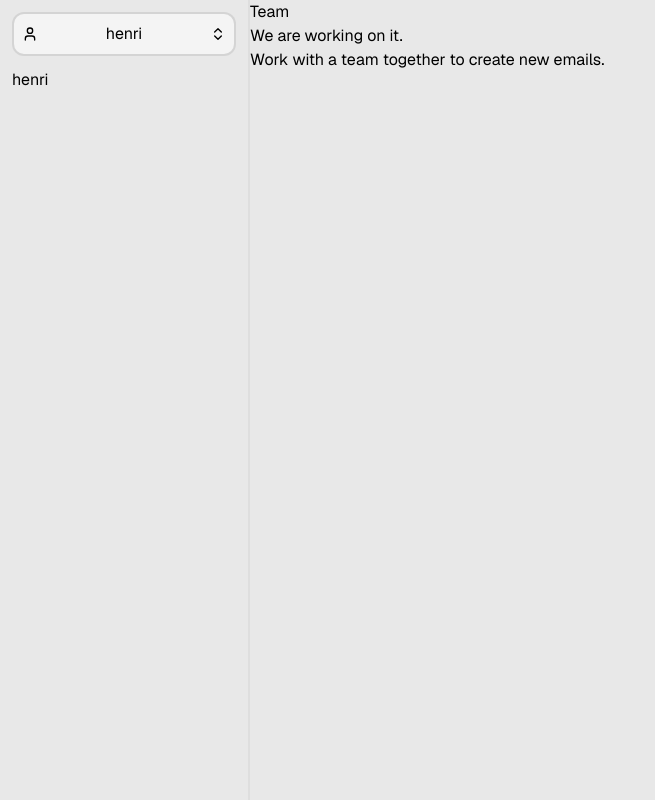
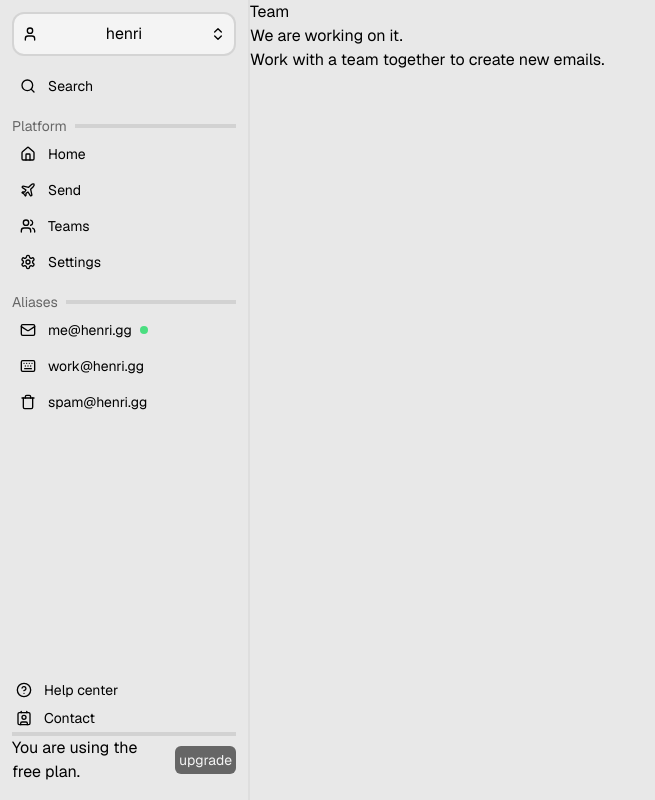
Before and after one commit to selfmail/selfmail, a Next.js app in the folder apps/dashboard/: page /team in a window 1280 px wide. Shown: the whole page, without its empty margins (0-655 px from the left). Built offline with nearby package versions, Linux system fonts and the light colour scheme.

Commit message:
added links to the sidebar

```diff
--- a/apps/dashboard/src/app/(dashboard)/analytics/page.tsx
+++ b/apps/dashboard/src/app/(dashboard)/analytics/page.tsx
@@ -1,3 +1,4 @@
+// FIXME: not a priority
 export default function Analytics() {
     return (
         <main className="min-h-screen bg-[#e8e8e8]">
--- a/apps/dashboard/src/app/(dashboard)/team/page.tsx
+++ b/apps/dashboard/src/app/(dashboard)/team/page.tsx
@@ -1,3 +1,4 @@
+// FIXME: not a priority
 export default function Team() {
     return (
         <main className="min-h-screen bg-[#e8e8e8]">
--- a/apps/dashboard/src/components/elements/sidebar.tsx
+++ b/apps/dashboard/src/components/elements/sidebar.tsx
@@ -1,20 +1,83 @@
 "use client"
 
-import { ChevronsUpDown, User } from "lucide-react"
+import { ChevronsUpDown, Contact, HelpCircle, Home, Keyboard, Mail, Plane, Search, Settings, Trash, User, Users } from "lucide-react"
 import Link from "next/link"
 
 export default function Sidebar() {
     return (
-        <div className="hidden fixed left-0 top-0 bottom-0 lg:block lg:w-[200px] xl:w-[250px] min-h-screen overflow-auto border-r-2 space-y-3 border-r-[#dddddddd]">
+        <div className="hidden fixed left-0 top-0 bottom-0 lg:flex lg:w-[200px] xl:w-[250px] min-h-screen overflow-auto border-r-2  border-r-[#dddddddd] flex-col justify-between">
+            <div className="space-y-3">
                 {/* The account switch */}
                 <div popoverTarget="account" className="border-2 mx-3 border-[#cccccccc] p-2 mt-3 bg-[#f4f4f4] rounded-xl flex justify-between items-center">
                     <User className="h-4 w-4" />
                     <p>henri</p>
                     <ChevronsUpDown className="h-4 w-4" />
                 </div>
+                <div className="flex flex-col mx-3">
+                    <div className="flex items-center p-2  cursor-pointer hover:bg-[#f4f4f4] rounded-xl" onClick={console.log}>
+                        <Search className="h-4 w-4 mr-3" />
+                        <span className="text-sm">Search</span>
+                    </div>
+                </div>
                 {/* The platform located links */}
                 <div className="flex flex-col mx-3">
-                <Link href="/henri">henri</Link>
+                    <div className="flex items-center">
+                        <span className="text-[#666666] text-sm">Platform</span>
+                        <hr className="border-2 border-[#cccccccc] w-full ml-2" />
+                    </div>
+                    <Link href="/" className="flex items-center p-2 w-full  hover:bg-[#f4f4f4] rounded-xl">
+                        <Home className="h-4 w-4 mr-3" />
+                        <span className="text-sm">Home</span>
+                    </Link>
+                    <Link href="/send" className="flex items-center p-2 w-full  hover:bg-[#f4f4f4] rounded-xl">
+                        <Plane className="h-4 w-4 mr-3" />
+                        <span className="text-sm">Send</span>
+                    </Link>
+                    <Link href="/team" className="flex items-center p-2 w-full  hover:bg-[#f4f4f4] rounded-xl">
+                        <Users className="h-4 w-4 mr-3" />
+                        <span className="text-sm">Teams</span>
+                    </Link>
+                    <Link href="/settings" className="flex items-center p-2 w-full  hover:bg-[#f4f4f4] rounded-xl">
+                        <Settings className="h-4 w-4 mr-3" />
+                        <span className="text-sm">Settings</span>
+                    </Link>
+                </div>
+                <div className="flex flex-col mx-3">
+                    <div className="flex items-center">
+                        <span className="text-[#666666] text-sm">Aliases</span>
+                        <hr className="border-2 border-[#cccccccc] w-full ml-2" />
+                    </div>
+                    <Link href="/settings" className="flex items-center p-2 w-full  hover:bg-[#f4f4f4] rounded-xl">
+                        <Mail className="h-4 w-4 mr-3" />
+                        <span className="text-sm">me@henri.gg</span>
+                        <span className="h-2 w-2 rounded-full bg-green-400 ml-2" />
+                    </Link>
+                    <Link href="/settings" className="flex items-center p-2 w-full  hover:bg-[#f4f4f4] rounded-xl">
+                        <Keyboard className="h-4 w-4 mr-3" />
+                        <span className="text-sm">work@henri.gg</span>
+                    </Link>
+                    <Link href="/settings" className="flex items-center p-2 w-full  hover:bg-[#f4f4f4] rounded-xl">
+                        <Trash className="h-4 w-4 mr-3" />
+                        <span className="text-sm">spam@henri.gg</span>
+                    </Link>
+                </div>
+            </div>
+            <div className="mx-3 pb-4">
+                <Link href="/help" className="text-sm flex items-center p-1 w-full rounded-xl">
+                    <HelpCircle className="h-4 w-4 mr-3" />
+                    <span>Help center</span>
+                </Link>
+                <Link href="/help" className="text-sm flex items-center p-1 w-full rounded-xl">
+                    <Contact className="h-4 w-4 mr-3" />
+                    <span>Contact</span>
+                </Link>
+                <hr className="border-2 border-[#cccccccc] w-full" />
+                <div className="flex items-center">
+                    <p>You are using the free plan.</p>
+                    <span className="text-sm ml-4 text-[#f4f4f4]  bg-[#666666] h-min p-1 rounded-md cursor-pointer" onClick={console.log}>
+                        upgrade
+                    </span>
+                </div>
             </div>
         </div>
     )
```
Lines whose indentation alone changed are shown as unchanged.
